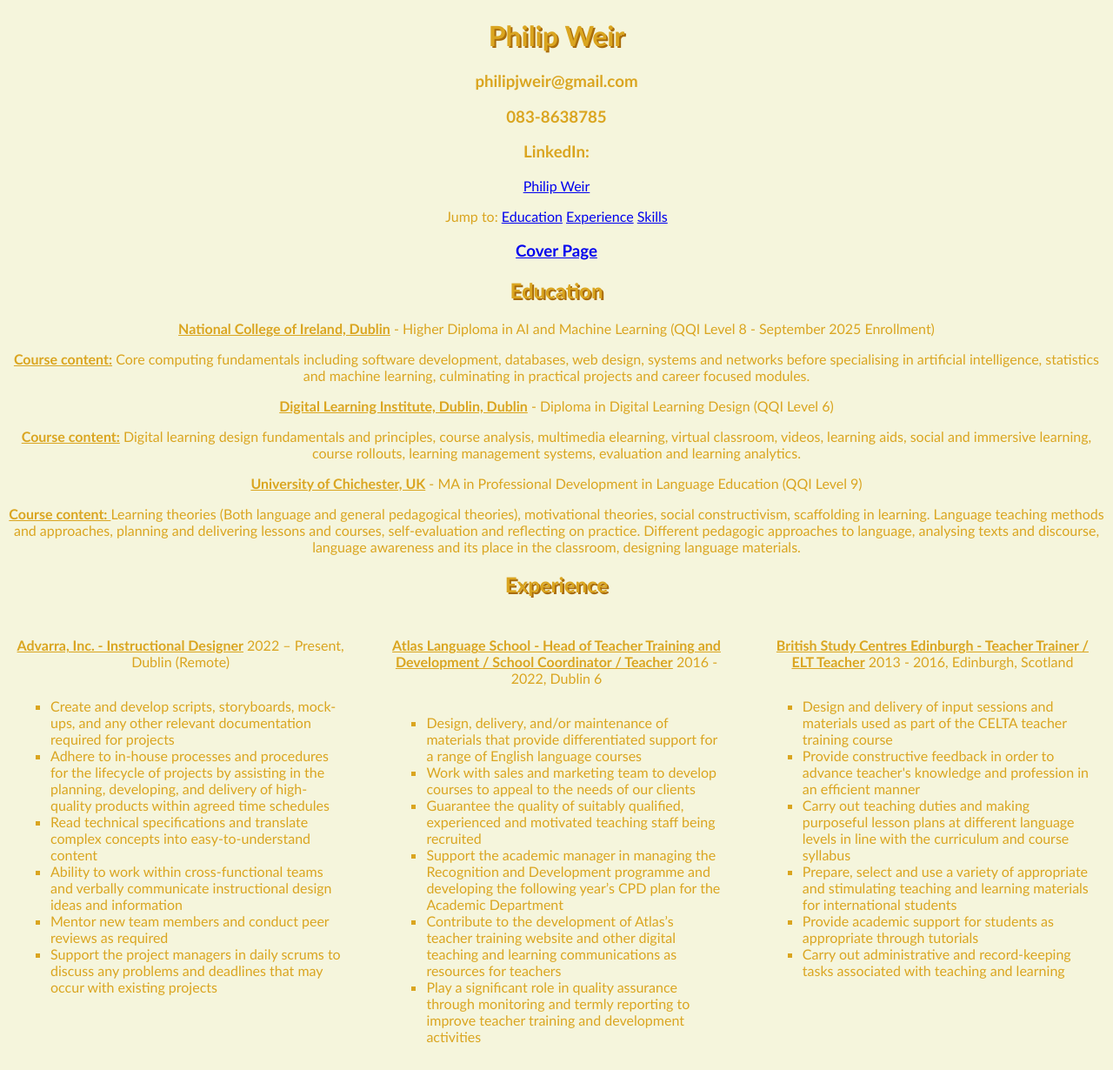
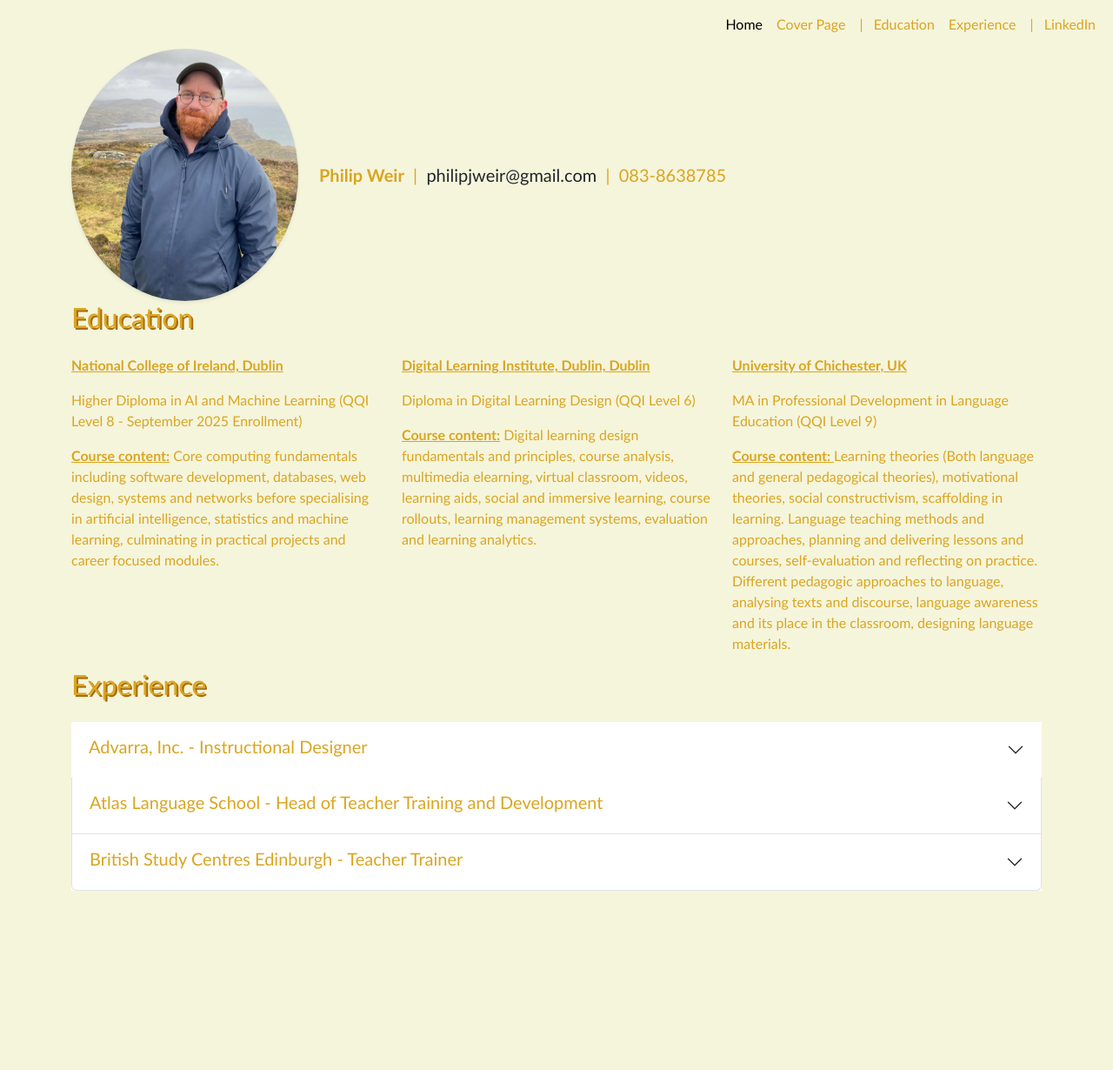
Before and after one commit to philipjweir/philipjweir.github.io, a plain HTML site: page index.html in a window 1280 px wide. Shown: the top 1230 px of the page at 87% size. After the commit the page ends 1024 px from the top, so only its background shows below. Drawn offline with nearby package versions, Linux system fonts and the light colour scheme.

Commit message:
Add files via upload

```diff
--- a/cover/cover.html
+++ b/cover/cover.html
@@ -2,9 +2,32 @@
 <html>
   <head>
     <title>Cover Page</title>
+    <link href="https://cdn.jsdelivr.net/npm/bootstrap@5.3.8/dist/css/bootstrap.min.css" rel="stylesheet" integrity="sha384-sRIl4kxILFvY47J16cr9ZwB07vP4J8+LH7qKQnuqkuIAvNWLzeN8tE5YBujZqJLB" crossorigin="anonymous">
+    <script src="https://cdn.jsdelivr.net/npm/bootstrap@5.3.8/dist/js/bootstrap.bundle.min.js" integrity="sha384-FKyoEForCGlyvwx9Hj09JcYn3nv7wiPVlz7YYwJrWVcXK/BmnVDxM+D2scQbITxI" crossorigin="anonymous"></script>
     <link rel="stylesheet" href="../style/style1.css"/>
   </head>
   <body>
+    <nav class="navbar navbar-expand-lg bg-body-tertiary custom-navbar">
+      <div class="container-fluid">
+        <button class="navbar-toggler" type="button" data-bs-toggle="collapse" data-bs-target="#navbarTogglerDemo01"
+          aria-controls="navbarTogglerDemo01" aria-expanded="false" aria-label="Toggle navigation">
+          <span class="navbar-toggler-icon"></span>
+        </button>
+        <div class="collapse navbar-collapse" id="navbarTogglerDemo01">
+          <ul class="navbar-nav ms-auto mb-2 mb-lg-0">
+            <li class="nav-item">
+              <a class="nav-link" href="../index.html">Home</a>
+            </li>
+            <li class="nav-item">
+              <a class="nav-link active" aria-current="page" href="cover.html">Cover Page</a>
+            </li>
+            <li class="nav-item">
+              <a class="nav-link" href="https://www.linkedin.com/in/philipjweir/">|&nbsp;&nbsp; LinkedIn</a>
+            </li>
+          </ul>
+        </div>
+      </div>
+    </nav>
     <div class="topcenter">
       <h1>Philip Weir</h1>
       <h3>LinkedIn:</h3> <a href="https://www.linkedin.com/in/philipjweir/" target="_blank">Philip Weir</a>
--- a/index.html
+++ b/index.html
@@ -2,34 +2,89 @@
 <html>
   <head>
     <title>Philip Weir Resume</title>
+    <link href="https://cdn.jsdelivr.net/npm/bootstrap@5.3.8/dist/css/bootstrap.min.css" rel="stylesheet" integrity="sha384-sRIl4kxILFvY47J16cr9ZwB07vP4J8+LH7qKQnuqkuIAvNWLzeN8tE5YBujZqJLB" crossorigin="anonymous">
+    <script src="https://cdn.jsdelivr.net/npm/bootstrap@5.3.8/dist/js/bootstrap.bundle.min.js" integrity="sha384-FKyoEForCGlyvwx9Hj09JcYn3nv7wiPVlz7YYwJrWVcXK/BmnVDxM+D2scQbITxI" crossorigin="anonymous"></script>
     <link rel="stylesheet" href="style/style.css"/>
-
   </head>
   <body>
-    <h1>Philip Weir</h1>
-    <h3>philipjweir@gmail.com</h3>
-    <h3>083-8638785</h3>
-    <h3>LinkedIn:</h3> <a href="https://www.linkedin.com/in/philipjweir/" target="_blank">Philip Weir</a>
-    <p>Jump to:
-    <a href="#edusection">Education</a>
-    <a href="#expsection">Experience</a>
-    <a href="#skillsection">Skills</a>
-    <br />
-    <a href="cover/cover.html"><h3>Cover Page</h3></a>
+    <nav class="navbar navbar-expand-lg bg-body-tertiary custom-navbar">
+      <div class="container-fluid">
+        <button class="navbar-toggler" type="button" data-bs-toggle="collapse" data-bs-target="#navbarTogglerDemo01"
+          aria-controls="navbarTogglerDemo01" aria-expanded="false" aria-label="Toggle navigation">
+          <span class="navbar-toggler-icon"></span>
+        </button>
+        <div class="collapse navbar-collapse" id="navbarTogglerDemo01">
+          <ul class="navbar-nav ms-auto mb-2 mb-lg-0">
+            <li class="nav-item">
+              <a class="nav-link active" aria-current="page" href="index.html">Home</a>
+            </li>
+            <li class="nav-item">
+              <a class="nav-link" href="cover/cover.html">Cover Page</a>
+            </li>
+            <li class="nav-item">
+              <a class="nav-link" href="#edusection">|&nbsp;&nbsp; Education</a>
+            </li>
+            <li class="nav-item">
+              <a class="nav-link" href="#expsection">Experience</a>
+            </li>
+            <li class="nav-item">
+              <a class="nav-link" href="https://www.linkedin.com/in/philipjweir/">|&nbsp;&nbsp; LinkedIn</a>
+            </li>
+          </ul>
+        </div>
+      </div>
+    </nav>
+
+    <div class="container">
+      <div class="row align-items-center text-center text-lg-start">
+        <div class="col-lg-3 mb-3 mb-lg-0">
+          <img src="images/IMG_3615.jpg" alt="Phil Weir" class="img-fluid rounded-circle shadow-sm">
+        </div>
+        <div class="col-lg-9">
+          <p class="fs-5 mb-0">
+            <strong>Philip Weir</strong> &nbsp;|&nbsp;
+            <a href="mailto:philipjweir@gmail.com" class="text-decoration-none text-dark">philipjweir@gmail.com</a> &nbsp;|&nbsp;
+            083-8638785
+          </p>
+        </div>
+      </div>
+      <div class="row">
         <h2 id="edusection">Education</h2></p>
-      <p><span>National College of Ireland, Dublin</span> - Higher Diploma in AI and Machine Learning (QQI Level 8 - September 2025 Enrollment)
+      </div>
+      <div class="row">
+        <div class="col-lg-4 show">
+        <p><span>National College of Ireland, Dublin</span>
+          <p>Higher Diploma in AI and Machine Learning (QQI Level 8 - September 2025 Enrollment)
+          </p>
         </p>
         <p><span>Course content:</span> Core computing fundamentals including software development, databases, web design, systems and networks before specialising in artificial intelligence, statistics and machine learning, culminating in practical projects and career focused modules.</p>
-      <p><span>Digital Learning Institute, Dublin, Dublin</span> - Diploma in Digital Learning Design (QQI Level 6)
+        </div>
+        <div class="col-lg-4 show">
+          <p><span>Digital Learning Institute, Dublin, Dublin</span><p>Diploma in Digital Learning Design (QQI Level 6)
+          </p>
           </p>
           <p><span>Course content:</span> Digital learning design fundamentals and principles, course analysis, multimedia elearning, virtual classroom, videos, learning aids, social and immersive learning, course rollouts, learning management systems, evaluation and learning analytics.</p>
-      <p><span>University of Chichester, UK</span> - MA in Professional Development in Language Education (QQI Level 9)
+        </div>
+        <div class="col-lg-4 show">
+          <p><span>University of Chichester, UK</span><p>MA in Professional Development in Language Education (QQI Level 9)
+          </p>
           </p>
           <p><span>Course content: </span>Learning theories (Both language and general pedagogical theories), motivational theories, social constructivism, scaffolding in learning. Language teaching methods and approaches, planning and delivering lessons and courses, self-evaluation and reflecting on practice. Different pedagogic approaches to language, analysing texts and discourse, language awareness and its place in the classroom, designing language materials.</p>
-    <h2 id="expsection">Experience</h2>
-      <div class="container-1">
-          <div class="container-1-box">
-            <p><span>Advarra, Inc. -  Instructional Designer</span> 2022 – Present, Dublin (Remote)</p>
+        </div>
+      </div>
+      <div class="row">
+        <h2 id="expsection">Experience</h2></p>
+      </div>
+      <div class="accordion accordion-flush" id="accordionFlushExample">
+        <div class="accordion-item">
+          <h2 class="accordion-header">
+            <button class="accordion-button collapsed" type="button" data-bs-toggle="collapse" data-bs-target="#flush-collapseOne" aria-expanded="false" aria-controls="flush-collapseOne">
+              <h5>Advarra, Inc. -  Instructional Designer</h5>
+            </button>
+          </h2>
+          <div id="flush-collapseOne" class="accordion-collapse collapse" data-bs-parent="#accordionFlushExample">
+            <div class="accordion-body">
+              <p><b>2022 – Present, Dublin (Remote)</b></p>
                   <ul class="myUL" style="list-style-type:square";>
                     <li>Create and develop scripts, storyboards, mock-ups, and any other relevant documentation required for projects</li>
                     <li>Adhere to in-house processes and procedures for the lifecycle of projects by assisting in the planning, developing, and delivery of high-quality products within agreed time schedules</li>
@@ -39,8 +94,16 @@
                     <li>Support the project managers in daily scrums to discuss any problems and deadlines that may occur with existing projects</li>
                 </ul>
           </div>
-          <div class="container-1-box">
-            <p><span>Atlas Language School - Head of Teacher Training and Development / School Coordinator / Teacher</span> 2016 - 2022,  Dublin 6</p>
+        </div>
+        <div class="accordion-item">
+          <h2 class="accordion-header">
+            <button class="accordion-button collapsed" type="button" data-bs-toggle="collapse" data-bs-target="#flush-collapseTwo" aria-expanded="false" aria-controls="flush-collapseTwo">
+              <h5>Atlas Language School - Head of Teacher Training and Development</h5>
+            </button>
+          </h2>
+          <div id="flush-collapseTwo" class="accordion-collapse collapse" data-bs-parent="#accordionFlushExample">
+            <div class="accordion-body">
+              <p><b>2016 - 2022, Dublin 6</b></p>
                   <ul class="myUL" style="list-style-type:square";>
                     <li>Design, delivery, and/or maintenance of materials that provide differentiated support for a range of English language courses</li>
                     <li>Work with sales and marketing team to develop courses to appeal to the needs of our clients</li>
@@ -50,8 +113,17 @@
                     <li>Play a significant role in quality assurance through monitoring and termly reporting to improve teacher training and development activities</li>
                 </ul>
             </div>
-          <div class="container-1-box">
-            <p><span>British Study Centres Edinburgh - Teacher Trainer / ELT Teacher</span> 2013 - 2016,  Edinburgh, Scotland</p>
+          </div>
+        </div>
+        <div class="accordion-item">
+          <h2 class="accordion-header">
+            <button class="accordion-button collapsed" type="button" data-bs-toggle="collapse" data-bs-target="#flush-collapseThree" aria-expanded="false" aria-controls="flush-collapseThree">
+              <h5>British Study Centres Edinburgh - Teacher Trainer</h5>
+            </button>
+          </h2>
+          <div id="flush-collapseThree" class="accordion-collapse collapse" data-bs-parent="#accordionFlushExample">
+            <div class="accordion-body">
+              <p><b>2013 - 2016, Edinburgh, Scotland</b></p>
                   <ul class="myUL" style="list-style-type:square";>
                     <li>Design and delivery of input sessions and materials used as part of the CELTA teacher training course</li>
                     <li>Provide constructive feedback in order to advance teacher's knowledge and profession in an efficient manner</li>
@@ -62,15 +134,16 @@
                 </ul>
             </div>
           </div>
-    <h2 id="skillsection">Skills</h2>
-    <ul class="myUL" style="list-style-type:circle";>
-        <li>Problem Solving</li>
-        <li>Task-Based Design</li>
-        <li>Goal/Objective Oriented</li>
-        <li>Editing Efficiency</li>
-        <li>Quality Assurance</li>
-        <li>Content Development</li>
-    </ul>
+        </div>
+      </div>
+    </div>
+
+
+
+
+
+
+
 
   </body>
 </html>
--- a/style/style.css
+++ b/style/style.css
@@ -1,12 +1,12 @@
-@media(min-width:468px){
+/*@media(min-width:468px){
   .container-1{
       display:flex;
       justify-content:space-between;
     }
-  }
+  }*/
 
 body {
-    text-align: center;
+
     background-color: beige;
     color:goldenrod;
     font-family:'Gill Sans', 'Gill Sans MT', Calibri, 'Trebuchet MS', sans-serif;
@@ -25,16 +25,35 @@ span {
     font-weight: bold;
 }
 
-.container-1 div {
+/*.container-1 div {
     padding:10px;
-  }
+  }*/
 
-.container-1-box{
+/*.container-1-box{
     flex-basis: 30%;
-  }
+  }*/
 
 ul.myUL {
   display: inline-block;
   text-align: left;
 
 }
+
+.custom-navbar {
+  background-color: beige !important;
+}
+
+.custom-navbar .nav-link,
+.custom-navbar .navbar-brand {
+  color: goldenrod;
+}
+
+.custom-navbar .nav-link:hover {
+  color: #A96C0A;
+}
+
+.accordion-button {
+  color: goldenrod;
+  background-color: transparent;
+  border: none;
+}
--- a/style/style1.css
+++ b/style/style1.css
@@ -34,3 +34,16 @@ h2 {
       flex-basis: 30%;
       text-align: center;
     }
+
+.custom-navbar {
+  background-color: beige !important;
+}
+
+.custom-navbar .nav-link,
+.custom-navbar .navbar-brand {
+  color: goldenrod;
+}
+
+.custom-navbar .nav-link:hover {
+  color: #A96C0A;
+}
```
Lines whose indentation alone changed are shown as unchanged.
